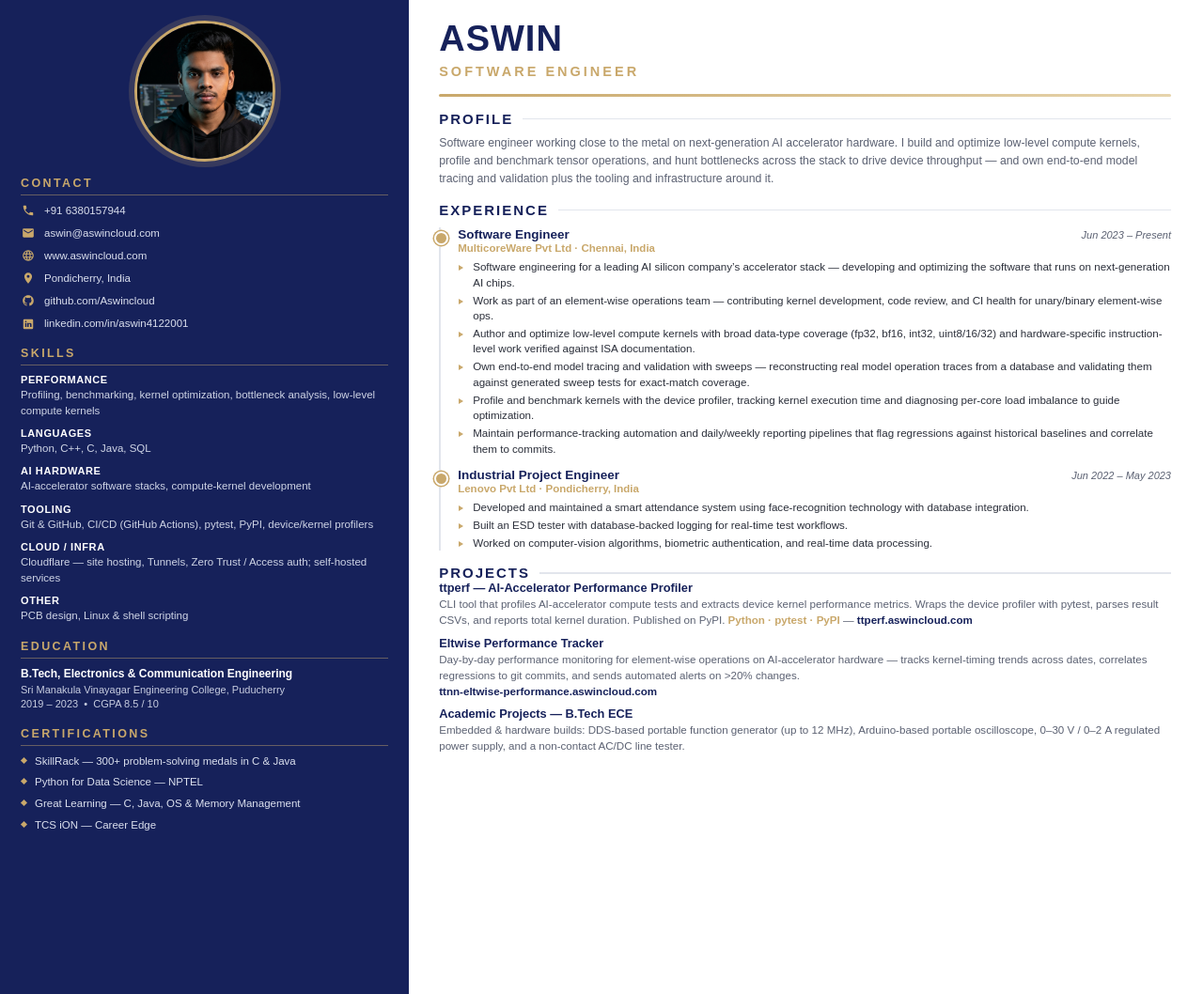
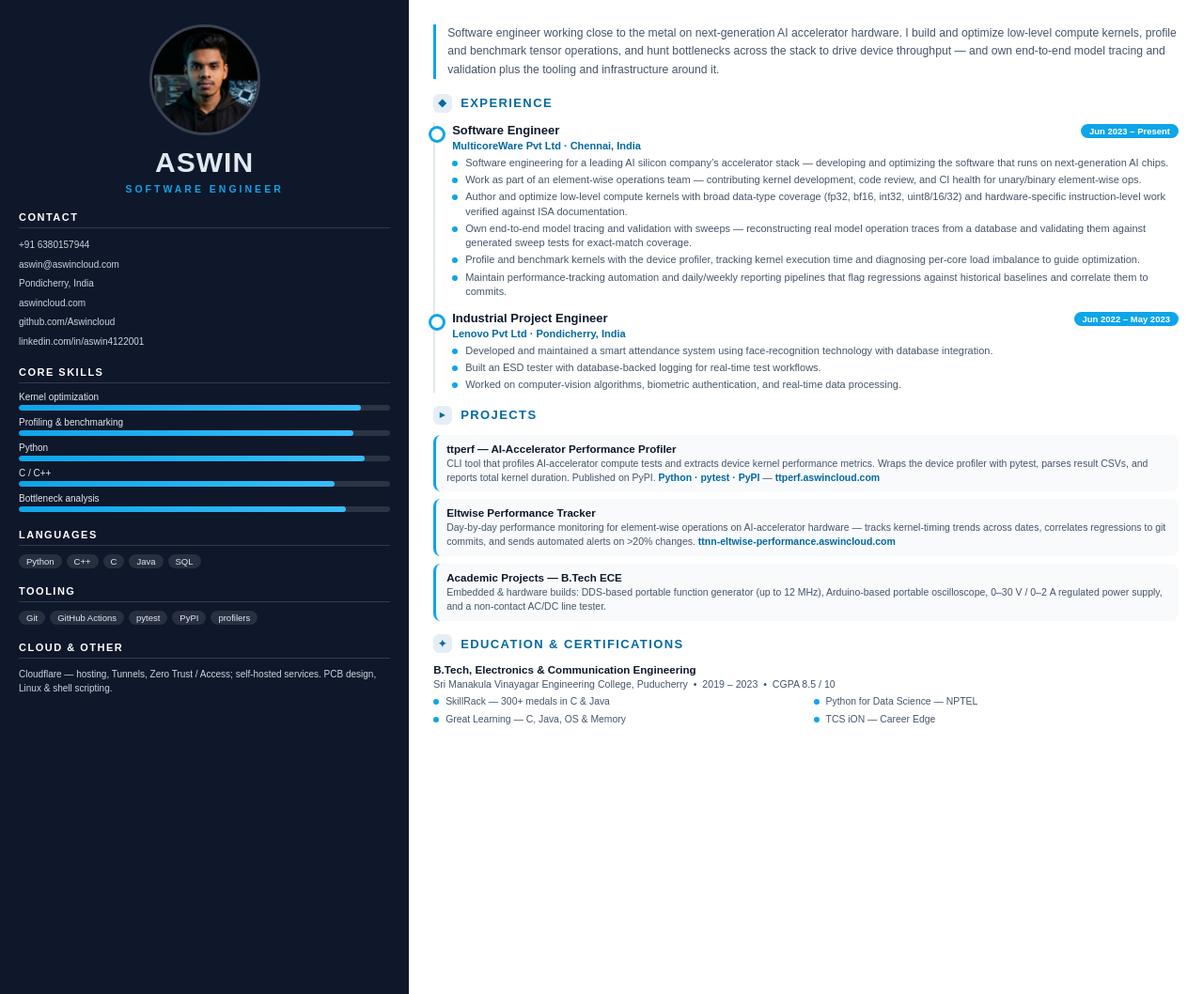
Before and after one commit to Aswincloud/resume, a website: page resume.html in a window 1280 px wide. Shown: the whole page at 94% size. Drawn offline with Linux system fonts and the light colour scheme.

Commit message:
design: Design 9 — Infographic / Metrics

```diff
--- a/resume.html
+++ b/resume.html
@@ -4,152 +4,113 @@
 <meta charset="utf-8" />
 <style>
   :root{
-    --navy:#16215a;
-    --navy-2:#1d2c6e;
-    --gold:#c9a86b;
-    --gold-soft:#e6d4ac;
-    --ink:#2b2f3a;
-    --muted:#5b6172;
-    --line:#e2e5ec;
-    --sidebar:34%;
+    --ink:#0f172a;
+    --muted:#475569;
+    --faint:#94a3b8;
+    --line:#e2e8f0;
+    --accent:#0ea5e9;
+    --accent-d:#0369a1;
+    --track:#e6eef5;
+    --sidebg:#0f172a;
   }
   *{ box-sizing:border-box; margin:0; padding:0; }
-  html,body{ font-family:"Liberation Sans","Helvetica Neue",Arial,sans-serif; color:var(--ink); }
+  html,body{ font-family:"Liberation Sans","Helvetica Neue",Arial,sans-serif; color:var(--ink); background:#fff; }
   @page{ size:A4; margin:0; }
+  body{ -webkit-print-color-adjust:exact; print-color-adjust:exact; }
+  .page{ min-height:280mm; display:grid; grid-template-columns:34% 1fr; }
 
-  /* Split background so the navy sidebar continues onto every printed page */
-  body{
-    -webkit-print-color-adjust:exact; print-color-adjust:exact;
-    background:linear-gradient(to right, var(--navy) 0, var(--navy) var(--sidebar), #ffffff var(--sidebar), #ffffff 100%);
-  }
+  /* left dark rail */
+  .rail{ background:var(--sidebg); color:#e2e8f0; padding:26px 20px; }
+  .rail .photo{ width:118px; height:118px; border-radius:50%; object-fit:cover; object-position:center 20%; display:block; margin:0 auto 14px; border:3px solid rgba(255,255,255,.18); }
+  .rail .name{ font-size:30px; font-weight:800; letter-spacing:1px; text-align:center; line-height:1; }
+  .rail .role{ font-size:10.5px; font-weight:700; letter-spacing:3px; text-transform:uppercase; color:var(--accent); text-align:center; margin-top:7px; }
+  .rail h3{ font-size:11px; font-weight:800; letter-spacing:1.5px; text-transform:uppercase; color:#fff; margin:18px 0 9px; padding-bottom:5px; border-bottom:1px solid rgba(255,255,255,.15); }
+  .rail .contact{ font-size:10px; line-height:1.75; color:#cbd5e1; }
+  .rail .contact a{ color:#cbd5e1; text-decoration:none; }
+  .rail .contact div{ margin:3px 0; }
 
-  /* The body linear-gradient (not this element) paints the navy sidebar to the
-     page edge, so .page needn't be full-height. Keeping min-height just under
-     the printable area avoids Chromium spilling a blank second page. */
-  .page{ display:grid; grid-template-columns:var(--sidebar) 1fr; min-height:280mm; }
+  /* skill bars */
+  .bar{ margin:7px 0; }
+  .bar .lbl{ display:flex; justify-content:space-between; font-size:10px; color:#e2e8f0; margin-bottom:3px; }
+  .bar .track{ height:6px; background:rgba(255,255,255,.12); border-radius:999px; overflow:hidden; }
+  .bar .fill{ height:100%; background:linear-gradient(90deg,var(--accent),#38bdf8); border-radius:999px; }
+  .tags{ display:flex; flex-wrap:wrap; gap:5px; margin-top:5px; }
+  .tag{ font-size:9.5px; color:#e2e8f0; background:rgba(255,255,255,.10); border-radius:999px; padding:2px 8px; }
+  .rail .v{ font-size:10px; color:#cbd5e1; line-height:1.5; margin-top:4px; }
 
-  /* ---------------- SIDEBAR ---------------- */
-  .side{ color:#e9ecf5; padding:22px 22px 26px; }
-  .photo-wrap{ display:flex; justify-content:center; margin-bottom:16px; }
-  .photo{
-    width:150px; height:150px; border-radius:50%;
-    object-fit:cover; object-position:center 20%;
-    border:3px solid var(--gold);
-    box-shadow:0 0 0 6px rgba(201,168,107,0.18);
-  }
-  .side h2{
-    font-size:12.5px; letter-spacing:2.4px; text-transform:uppercase;
-    color:var(--gold); font-weight:700; margin:16px 0 8px;
-    padding-bottom:5px; border-bottom:1px solid rgba(201,168,107,0.45);
-  }
-  .side h2:first-of-type{ margin-top:2px; }
-  .contact-row{ display:flex; gap:10px; align-items:center; font-size:11.5px; line-height:1.4; margin:8px 0; color:#dbe0ee; }
-  .contact-row .ic{ width:15px; flex:0 0 15px; display:flex; align-items:center; justify-content:center; }
-  .contact-row .ic svg{ width:14px; height:14px; fill:var(--gold); }
-  .contact-row a{ color:#dbe0ee; text-decoration:none; word-break:break-word; }
+  /* right main */
+  .main{ padding:26px 26px 22px; }
+  .lead{ font-size:12.2px; line-height:1.58; color:var(--muted); border-left:3px solid var(--accent); padding-left:12px; margin-bottom:16px; }
+  h2{ font-size:13px; font-weight:800; letter-spacing:1.4px; text-transform:uppercase; color:var(--accent-d); margin-bottom:11px; display:flex; align-items:center; gap:9px; }
+  h2 .ic{ width:20px; height:20px; border-radius:6px; background:var(--track); display:inline-flex; align-items:center; justify-content:center; color:var(--accent-d); font-size:11px; font-weight:800; }
 
-  .skill-group{ margin:9px 0; }
-  .skill-group .k{ font-size:11px; font-weight:700; color:#fff; text-transform:uppercase; letter-spacing:.6px; }
-  .skill-group .v{ font-size:11.5px; color:#cfd5e6; line-height:1.5; margin-top:2px; }
+  .tl{ padding-left:18px; border-left:2px solid var(--line); margin-bottom:14px; }
+  .job{ position:relative; margin-bottom:12px; }
+  .job::before{ content:""; position:absolute; left:-25px; top:3px; width:12px; height:12px; border-radius:50%; background:#fff; border:3px solid var(--accent); }
+  .job .h{ display:flex; justify-content:space-between; align-items:baseline; gap:10px; flex-wrap:wrap; }
+  .job .title{ font-size:13px; font-weight:800; }
+  .job .meta{ font-size:9.5px; color:#fff; background:var(--accent); border-radius:999px; padding:2px 9px; white-space:nowrap; font-weight:700; }
+  .job .sub{ font-size:11px; color:var(--accent-d); font-weight:700; margin:2px 0 5px; }
+  ul{ list-style:none; }
+  ul li{ font-size:11px; line-height:1.42; color:var(--muted); padding-left:14px; position:relative; margin:2.5px 0; }
+  ul li::before{ content:""; position:absolute; left:0; top:5px; width:6px; height:6px; border-radius:50%; background:var(--accent); }
 
-  .edu-block{ margin:8px 0; }
-  .edu-block .d{ font-size:12px; font-weight:700; color:#fff; line-height:1.35; }
-  .edu-block .s{ font-size:11px; color:#c7cde0; line-height:1.4; margin-top:2px; }
+  .proj{ margin-bottom:8px; padding:8px 11px; background:#f8fafc; border-radius:8px; border-left:3px solid var(--accent); }
+  .proj .title{ font-size:11.6px; font-weight:800; }
+  .proj .desc{ font-size:10.5px; line-height:1.42; color:var(--muted); margin-top:2px; }
+  .proj .desc .stack{ color:var(--accent-d); font-weight:700; }
+  .proj .desc a{ color:var(--accent-d); text-decoration:none; font-weight:700; }
 
-  .cert{ font-size:11.5px; color:#dbe0ee; line-height:1.45; margin:6px 0; padding-left:15px; position:relative; }
-  .cert::before{ content:""; position:absolute; left:1px; top:5px; width:5px; height:5px; background:var(--gold); transform:rotate(45deg); }
-
-  /* ---------------- MAIN ---------------- */
-  .main{ padding:22px 34px 22px 32px; }
-  .name{ font-size:38px; font-weight:800; color:var(--navy); letter-spacing:1px; line-height:1; }
-  .role{ font-size:14.5px; font-weight:700; color:var(--gold); letter-spacing:3px; text-transform:uppercase; margin-top:8px; }
-  .rule{ height:3px; background:linear-gradient(to right,var(--gold),var(--gold-soft)); width:100%; margin:16px 0 4px; border-radius:2px; }
-
-  .sec{ margin-top:15px; }
-  .sec-title{ font-size:15px; font-weight:800; color:var(--navy); text-transform:uppercase; letter-spacing:2px; display:flex; align-items:center; gap:10px; }
-  .sec-title::after{ content:""; flex:1; height:1.5px; background:var(--line); }
-
-  .summary{ font-size:12.3px; line-height:1.55; color:var(--muted); margin-top:8px; }
-
-  /* timeline */
-  .tl{ margin-top:10px; padding-left:18px; border-left:2px solid var(--line); }
-  .job{ position:relative; margin-bottom:12px; }
-  .job::before{
-    content:""; position:absolute; left:-25px; top:4px;
-    width:11px; height:11px; border-radius:50%; background:var(--gold);
-    border:2px solid #fff; box-shadow:0 0 0 1.5px var(--gold);
-  }
-  .job .h{ display:flex; justify-content:space-between; align-items:baseline; gap:12px; flex-wrap:wrap; }
-  .job .title{ font-size:13.5px; font-weight:800; color:var(--navy); }
-  .job .meta{ font-size:11px; color:var(--muted); font-style:italic; white-space:nowrap; }
-  .job .sub{ font-size:11.5px; color:var(--gold); font-weight:700; margin:1px 0 6px; }
-  ul.pts{ list-style:none; margin:4px 0 0; }
-  ul.pts li{ font-size:11.6px; line-height:1.42; color:var(--ink); padding-left:16px; position:relative; margin:2.5px 0; }
-  ul.pts li::before{ content:""; position:absolute; left:1px; top:6px; width:0; height:0; border-style:solid; border-width:3.5px 0 3.5px 5.5px; border-color:transparent transparent transparent var(--gold); }
-
-  .proj{ margin-bottom:8px; }
-  .proj .title{ font-size:12.8px; font-weight:800; color:var(--navy); }
-  .proj .desc{ font-size:11.6px; line-height:1.45; color:var(--muted); margin-top:2px; }
-  .proj .desc .stack{ color:var(--gold); font-weight:600; }
-  .proj .desc a{ color:var(--navy); text-decoration:none; font-weight:600; }
+  .edu .d{ font-size:11.6px; font-weight:800; }
+  .edu .s{ font-size:10.6px; color:var(--muted); line-height:1.4; margin-top:2px; }
+  .certrow{ display:grid; grid-template-columns:1fr 1fr; gap:5px 16px; margin-top:4px; }
+  .cert{ font-size:10.4px; color:var(--muted); line-height:1.35; padding-left:13px; position:relative; }
+  .cert::before{ content:""; position:absolute; left:0; top:4px; width:6px; height:6px; border-radius:50%; background:var(--accent); }
 </style>
 </head>
 <body>
   <div class="page">
-    <!-- ============ SIDEBAR ============ -->
-    <aside class="side">
-      <div class="photo-wrap"><img class="photo" src="photo.jpg" alt="Aswin" /></div>
+    <div class="rail">
+      <img class="photo" src="photo.jpg" alt="Aswin" />
+      <div class="name">ASWIN</div>
+      <div class="role">Software Engineer</div>
 
-      <h2>Contact</h2>
-      <div class="contact-row"><span class="ic"><svg viewBox="0 0 24 24"><path d="M6.6 10.8c1.4 2.8 3.8 5.1 6.6 6.6l2.2-2.2c.3-.3.7-.4 1-.2 1.1.4 2.3.6 3.6.6.6 0 1 .4 1 1V20c0 .6-.4 1-1 1C10.6 21 3 13.4 3 4c0-.6.4-1 1-1h3.5c.6 0 1 .4 1 1 0 1.2.2 2.4.6 3.6.1.4 0 .8-.3 1z"/></svg></span><span>+91 6380157944</span></div>
-      <div class="contact-row"><span class="ic"><svg viewBox="0 0 24 24"><path d="M20 4H4c-1.1 0-2 .9-2 2v12c0 1.1.9 2 2 2h16c1.1 0 2-.9 2-2V6c0-1.1-.9-2-2-2zm0 4l-8 5-8-5V6l8 5 8-5z"/></svg></span><a href="mailto:aswin@aswincloud.com">aswin@aswincloud.com</a></div>
-      <div class="contact-row"><span class="ic"><svg viewBox="0 0 24 24"><path d="M12 2a10 10 0 100 20 10 10 0 000-20zm6.9 6h-2.9a15.7 15.7 0 00-1.4-3.6A8 8 0 0118.9 8zM12 4c.8 1.2 1.4 2.5 1.8 4h-3.6c.4-1.5 1-2.8 1.8-4zM4.3 14a8 8 0 010-4h3.3a16.6 16.6 0 000 4H4.3zm.8 2h2.9c.4 1.3.8 2.5 1.4 3.6A8 8 0 015.1 16zM8 8H5.1a8 8 0 014.3-3.6C8.8 5.5 8.4 6.7 8 8zm4 12c-.8-1.2-1.4-2.5-1.8-4h3.6c-.4 1.5-1 2.8-1.8 4zm2.3-6H9.7a14.6 14.6 0 010-4h4.6a14.6 14.6 0 010 4zm.3 5.6c.6-1.1 1-2.3 1.4-3.6h2.9a8 8 0 01-4.3 3.6zM16.4 14a16.6 16.6 0 000-4h3.3a8 8 0 010 4h-3.3z"/></svg></span><a href="https://www.aswincloud.com">www.aswincloud.com</a></div>
-      <div class="contact-row"><span class="ic"><svg viewBox="0 0 24 24"><path d="M12 2C8.1 2 5 5.1 5 9c0 5.2 7 13 7 13s7-7.8 7-13c0-3.9-3.1-7-7-7zm0 9.5A2.5 2.5 0 1112 6.5a2.5 2.5 0 010 5z"/></svg></span><span>Pondicherry, India</span></div>
-      <div class="contact-row"><span class="ic"><svg viewBox="0 0 24 24"><path d="M12 2C6.5 2 2 6.5 2 12c0 4.4 2.9 8.2 6.8 9.5.5.1.7-.2.7-.5v-1.7c-2.8.6-3.4-1.3-3.4-1.3-.5-1.2-1.1-1.5-1.1-1.5-.9-.6.1-.6.1-.6 1 .1 1.5 1 1.5 1 .9 1.5 2.3 1.1 2.9.8.1-.6.3-1.1.6-1.3-2.2-.3-4.6-1.1-4.6-4.9 0-1.1.4-2 1-2.7-.1-.3-.4-1.3.1-2.7 0 0 .8-.3 2.7 1a9.4 9.4 0 015 0c1.9-1.3 2.7-1 2.7-1 .5 1.4.2 2.4.1 2.7.6.7 1 1.6 1 2.7 0 3.8-2.3 4.6-4.6 4.9.4.3.7.9.7 1.8v2.7c0 .3.2.6.7.5A10 10 0 0022 12c0-5.5-4.5-10-10-10z"/></svg></span><a href="https://github.com/Aswincloud">github.com/Aswincloud</a></div>
-      <div class="contact-row"><span class="ic"><svg viewBox="0 0 24 24"><path d="M19 3H5a2 2 0 00-2 2v14a2 2 0 002 2h14a2 2 0 002-2V5a2 2 0 00-2-2zM9 17H6.5v-7H9v7zM7.7 8.7a1.4 1.4 0 110-2.8 1.4 1.4 0 010 2.8zM18 17h-2.5v-3.6c0-.9 0-2-1.2-2s-1.4 1-1.4 1.9V17H10.4v-7h2.4v1h.1c.3-.6 1.1-1.2 2.3-1.2 2.5 0 2.9 1.6 2.9 3.7V17z"/></svg></span><a href="https://linkedin.com/in/aswin4122001">linkedin.com/in/aswin4122001</a></div>
-
-      <h2>Skills</h2>
-      <div class="skill-group"><div class="k">Performance</div><div class="v">Profiling, benchmarking, kernel optimization, bottleneck analysis, low-level compute kernels</div></div>
-      <div class="skill-group"><div class="k">Languages</div><div class="v">Python, C++, C, Java, SQL</div></div>
-      <div class="skill-group"><div class="k">AI Hardware</div><div class="v">AI-accelerator software stacks, compute-kernel development</div></div>
-      <div class="skill-group"><div class="k">Tooling</div><div class="v">Git &amp; GitHub, CI/CD (GitHub Actions), pytest, PyPI, device/kernel profilers</div></div>
-      <div class="skill-group"><div class="k">Cloud / Infra</div><div class="v">Cloudflare — site hosting, Tunnels, Zero Trust / Access auth; self-hosted services</div></div>
-      <div class="skill-group"><div class="k">Other</div><div class="v">PCB design, Linux &amp; shell scripting</div></div>
-
-      <h2>Education</h2>
-      <div class="edu-block">
-        <div class="d">B.Tech, Electronics &amp; Communication Engineering</div>
-        <div class="s">Sri Manakula Vinayagar Engineering College, Puducherry<br/>2019 – 2023 &nbsp;•&nbsp; CGPA 8.5 / 10</div>
+      <h3>Contact</h3>
+      <div class="contact">
+        <div>+91 6380157944</div>
+        <div><a href="mailto:aswin@aswincloud.com">aswin@aswincloud.com</a></div>
+        <div>Pondicherry, India</div>
+        <div><a href="https://www.aswincloud.com">aswincloud.com</a></div>
+        <div><a href="https://github.com/Aswincloud">github.com/Aswincloud</a></div>
+        <div><a href="https://linkedin.com/in/aswin4122001">linkedin.com/in/aswin4122001</a></div>
       </div>
 
-      <h2>Certifications</h2>
-      <div class="cert">SkillRack — 300+ problem-solving medals in C &amp; Java</div>
-      <div class="cert">Python for Data Science — NPTEL</div>
-      <div class="cert">Great Learning — C, Java, OS &amp; Memory Management</div>
-      <div class="cert">TCS iON — Career Edge</div>
-    </aside>
+      <h3>Core Skills</h3>
+      <div class="bar"><div class="lbl"><span>Kernel optimization</span></div><div class="track"><div class="fill" style="width:92%"></div></div></div>
+      <div class="bar"><div class="lbl"><span>Profiling &amp; benchmarking</span></div><div class="track"><div class="fill" style="width:90%"></div></div></div>
+      <div class="bar"><div class="lbl"><span>Python</span></div><div class="track"><div class="fill" style="width:93%"></div></div></div>
+      <div class="bar"><div class="lbl"><span>C / C++</span></div><div class="track"><div class="fill" style="width:85%"></div></div></div>
+      <div class="bar"><div class="lbl"><span>Bottleneck analysis</span></div><div class="track"><div class="fill" style="width:88%"></div></div></div>
 
-    <!-- ============ MAIN ============ -->
-    <main class="main">
-      <div class="name">ASWIN</div>
-      <div class="role">Software Engineer</div>
-      <div class="rule"></div>
+      <h3>Languages</h3>
+      <div class="tags"><span class="tag">Python</span><span class="tag">C++</span><span class="tag">C</span><span class="tag">Java</span><span class="tag">SQL</span></div>
 
-      <div class="sec">
-        <div class="sec-title">Profile</div>
-        <p class="summary">Software engineer working close to the metal on next-generation AI accelerator hardware. I build and optimize low-level compute kernels, profile and benchmark tensor operations, and hunt bottlenecks across the stack to drive device throughput — and own end-to-end model tracing and validation plus the tooling and infrastructure around it.</p>
+      <h3>Tooling</h3>
+      <div class="tags"><span class="tag">Git</span><span class="tag">GitHub Actions</span><span class="tag">pytest</span><span class="tag">PyPI</span><span class="tag">profilers</span></div>
+
+      <h3>Cloud &amp; Other</h3>
+      <div class="v">Cloudflare — hosting, Tunnels, Zero Trust / Access; self-hosted services. PCB design, Linux &amp; shell scripting.</div>
     </div>
 
-      <div class="sec">
-        <div class="sec-title">Experience</div>
+    <div class="main">
+      <p class="lead">Software engineer working close to the metal on next-generation AI accelerator hardware. I build and optimize low-level compute kernels, profile and benchmark tensor operations, and hunt bottlenecks across the stack to drive device throughput — and own end-to-end model tracing and validation plus the tooling and infrastructure around it.</p>
+
+      <h2><span class="ic">◆</span>Experience</h2>
       <div class="tl">
         <div class="job">
-            <div class="h">
-              <span class="title">Software Engineer</span>
-              <span class="meta">Jun 2023 – Present</span>
-            </div>
+          <div class="h"><span class="title">Software Engineer</span><span class="meta">Jun 2023 – Present</span></div>
           <div class="sub">MulticoreWare Pvt Ltd · Chennai, India</div>
-            <ul class="pts">
+          <ul>
             <li>Software engineering for a leading AI silicon company’s accelerator stack — developing and optimizing the software that runs on next-generation AI chips.</li>
             <li>Work as part of an element-wise operations team — contributing kernel development, code review, and CI health for unary/binary element-wise ops.</li>
             <li>Author and optimize low-level compute kernels with broad data-type coverage (fp32, bf16, int32, uint8/16/32) and hardware-specific instruction-level work verified against ISA documentation.</li>
@@ -159,36 +120,39 @@
           </ul>
         </div>
         <div class="job">
-            <div class="h">
-              <span class="title">Industrial Project Engineer</span>
-              <span class="meta">Jun 2022 – May 2023</span>
-            </div>
+          <div class="h"><span class="title">Industrial Project Engineer</span><span class="meta">Jun 2022 – May 2023</span></div>
           <div class="sub">Lenovo Pvt Ltd · Pondicherry, India</div>
-            <ul class="pts">
+          <ul>
             <li>Developed and maintained a smart attendance system using face-recognition technology with database integration.</li>
             <li>Built an ESD tester with database-backed logging for real-time test workflows.</li>
             <li>Worked on computer-vision algorithms, biometric authentication, and real-time data processing.</li>
           </ul>
         </div>
       </div>
-      </div>
 
-      <div class="sec">
-        <div class="sec-title">Projects</div>
+      <h2><span class="ic">▸</span>Projects</h2>
       <div class="proj">
         <div class="title">ttperf — AI-Accelerator Performance Profiler</div>
         <div class="desc">CLI tool that profiles AI-accelerator compute tests and extracts device kernel performance metrics. Wraps the device profiler with pytest, parses result CSVs, and reports total kernel duration. Published on PyPI. <span class="stack">Python · pytest · PyPI</span> — <a href="https://ttperf.aswincloud.com">ttperf.aswincloud.com</a></div>
       </div>
       <div class="proj">
         <div class="title">Eltwise Performance Tracker</div>
-          <div class="desc">Day-by-day performance monitoring for element-wise operations on AI-accelerator hardware — tracks kernel-timing trends across dates, correlates regressions to git commits, and sends automated alerts on &gt;20% changes.<br/><a href="https://ttnn-eltwise-performance.aswincloud.com">ttnn-eltwise-performance.aswincloud.com</a></div>
+        <div class="desc">Day-by-day performance monitoring for element-wise operations on AI-accelerator hardware — tracks kernel-timing trends across dates, correlates regressions to git commits, and sends automated alerts on &gt;20% changes. <a href="https://ttnn-eltwise-performance.aswincloud.com">ttnn-eltwise-performance.aswincloud.com</a></div>
       </div>
       <div class="proj">
         <div class="title">Academic Projects — B.Tech ECE</div>
         <div class="desc">Embedded &amp; hardware builds: DDS-based portable function generator (up to 12&nbsp;MHz), Arduino-based portable oscilloscope, 0–30&nbsp;V / 0–2&nbsp;A regulated power supply, and a non-contact AC/DC line tester.</div>
       </div>
+
+      <h2 style="margin-top:14px;"><span class="ic">✦</span>Education &amp; Certifications</h2>
+      <div class="edu"><div class="d">B.Tech, Electronics &amp; Communication Engineering</div><div class="s">Sri Manakula Vinayagar Engineering College, Puducherry &nbsp;•&nbsp; 2019 – 2023 &nbsp;•&nbsp; CGPA 8.5 / 10</div></div>
+      <div class="certrow">
+        <div class="cert">SkillRack — 300+ medals in C &amp; Java</div>
+        <div class="cert">Python for Data Science — NPTEL</div>
+        <div class="cert">Great Learning — C, Java, OS &amp; Memory</div>
+        <div class="cert">TCS iON — Career Edge</div>
       </div>
-    </main>
+    </div>
   </div>
 </body>
 </html>
```
Lines whose indentation alone changed are shown as unchanged.
